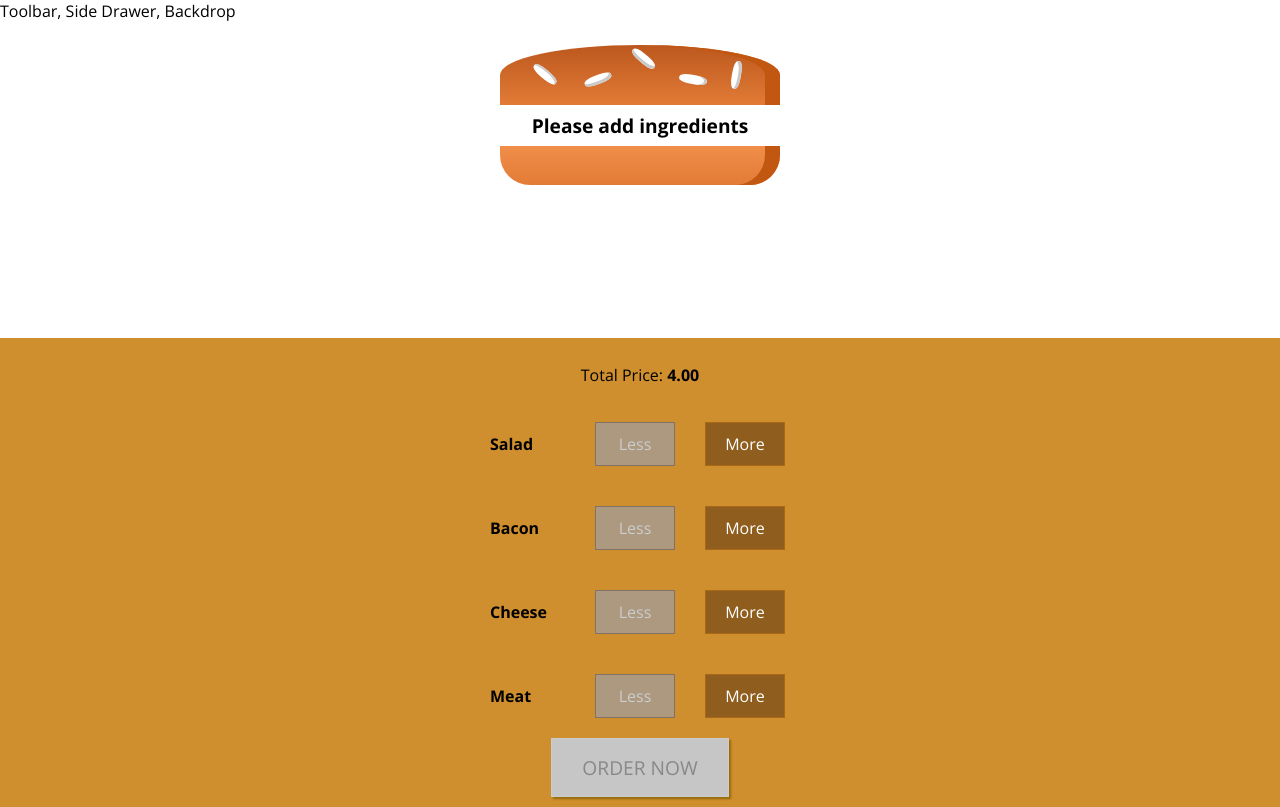
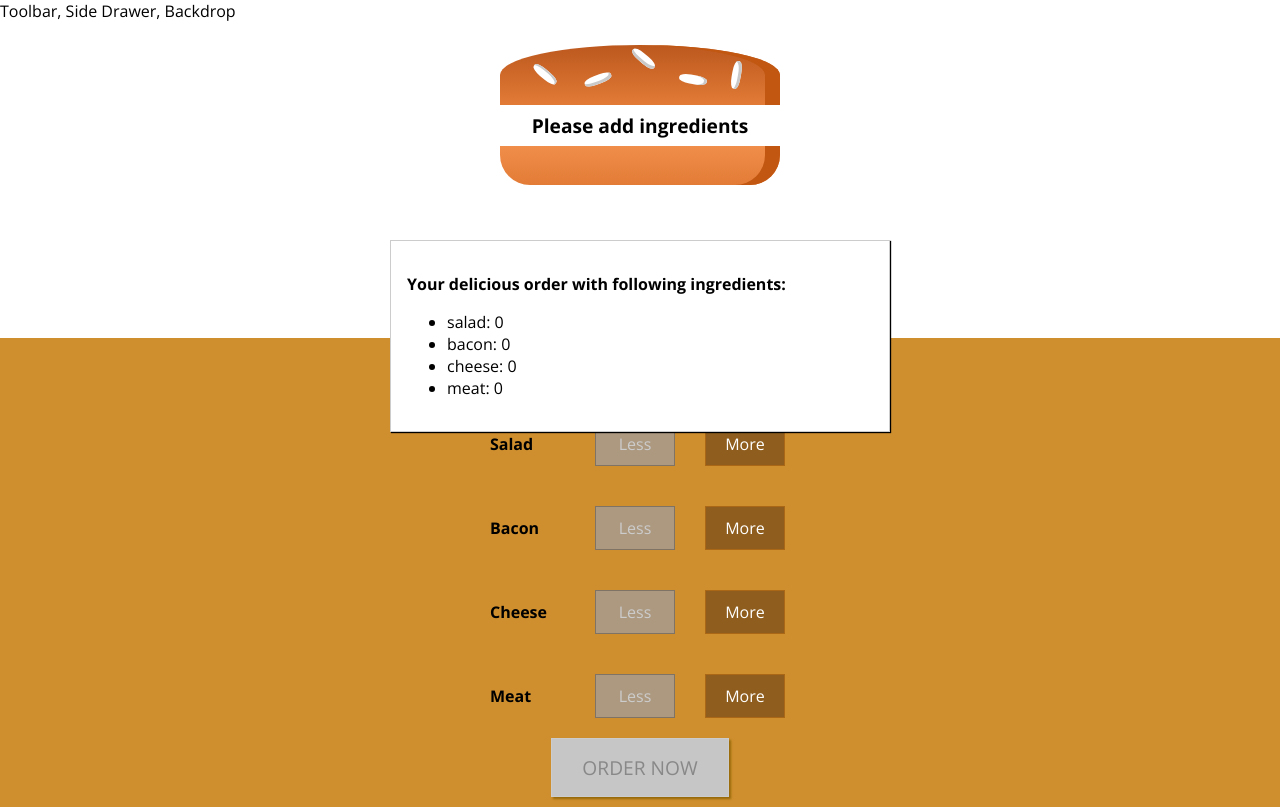
Before and after one commit to smarigowda/burger-builder-revision, a React app: page / in a window 1280 px wide. Built offline with nearby package versions, Linux system fonts and the light colour scheme.

Commit message:
BUR-6 modal and order summary

```diff
--- a/src/components/Burger/Burger.js
+++ b/src/components/Burger/Burger.js
@@ -16,7 +16,7 @@
                         }, [])
   // console.log(transformed);
   if(transformed.length === 0) {
-    transformed = <div>Please add ingredients</div>;
+    transformed = <div className="message">Please add ingredients</div>;
   }
   return (
     <div className={classes.Burger}>
--- /dev/null
+++ b/src/components/Burger/OrderSummary/OrderSummary.js
@@ -0,0 +1,18 @@
+import React from 'react';
+
+import Aux from '../../../hoc/Aux';
+
+const orderSummary = props => {
+  const list = Object.keys(props.ingredients)
+                     .map(key => <li><span>{key}</span>: {props.ingredients[key]}</li>)
+  return (
+    <Aux>
+      <p><strong>Your delicious order with following ingredients:</strong></p>
+      <ul>
+        {list}
+      </ul>
+    </Aux>
+  );
+};
+
+export default orderSummary;
--- /dev/null
+++ b/src/components/UI/Modal/Modal.css
@@ -0,0 +1,20 @@
+.Modal {
+  position: fixed;
+  z-index: 500;
+  background-color: white;
+  width: 70%;
+  border: 1px solid #ccc;
+  box-shadow: 1px 1px 1px black;
+  padding: 16px;
+  left: 15%;
+  top: 30%;
+  box-sizing: border-box;
+  transition: all 0.3s ease-out;
+}
+
+@media (min-width: 600px) {
+  .Modal {
+      width: 500px;
+      left: calc(50% - 250px);
+  }
+}
--- /dev/null
+++ b/src/components/UI/Modal/Modal.js
@@ -0,0 +1,10 @@
+import React from 'react';
+import classes from './Modal.css';
+
+const modal = props => (
+  <div className={classes.Modal}>
+    {props.children}
+  </div>
+);
+
+export default modal;
--- a/src/containers/BurgerBuilder/BurgerBuilder.js
+++ b/src/containers/BurgerBuilder/BurgerBuilder.js
@@ -2,6 +2,8 @@
 import Aux from '../../hoc/Aux';
 import Burger from '../../components/Burger/Burger';
 import BuildControls from '../../components/Burger/BuildControls/BuildControls';
+import Modal from '../../components/UI/Modal/Modal';
+import OrderSummary from '../../components/Burger/OrderSummary/OrderSummary';
 
 const INGREDIENTS_PRICE = {
   salad: 0.3,
@@ -79,6 +81,9 @@
     }
     return (
        <Aux>
+         <Modal>
+          <OrderSummary ingredients={this.state.ingredients} />
+         </Modal>
          <Burger ingredients={this.state.ingredients}/>
          <BuildControls
             price={this.state.totalPrice}
```
Also changed, not shown: src/components/UI/Backdrop/Backdrop.js (added), 1 other file (tests, documents, lock files or other folders).
